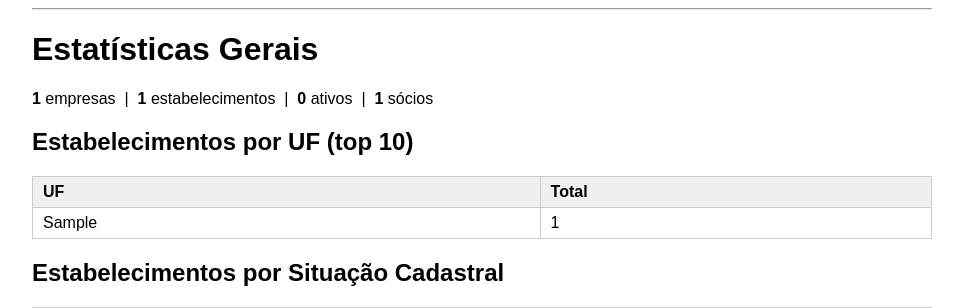
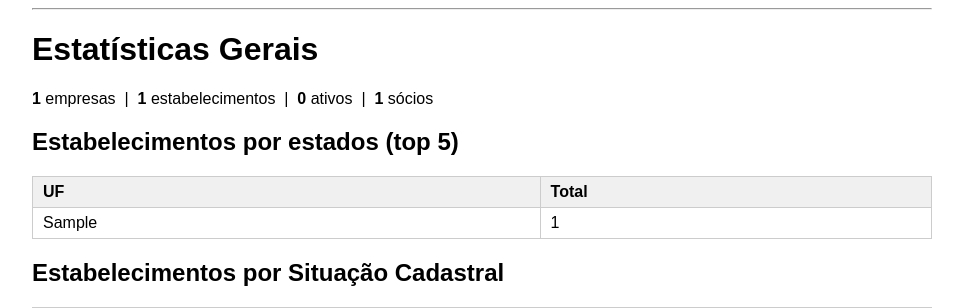
Before and after one commit to luizmachado432/busca_cnpj, a Django app: page / in a window 1280 px wide. Shown: the part 58-366 px from the top of the page, without its empty margins (158-1121 px from the left). Run offline with Django 5.2, Linux system fonts and the light colour scheme; tables that the repository leaves empty hold one stand-in row (values such as "Sample post").

Commit message:
modificando home

```diff
--- a/cnpj/templates/cnpj/home.html
+++ b/cnpj/templates/cnpj/home.html
@@ -9,7 +9,7 @@
     <strong>{{ total_socios }}</strong> sócios
 </p>
 
-<h2>Estabelecimentos por UF (top 10)</h2>
+<h2>Estabelecimentos por estados (top 5)</h2>
 <table>
     <tr><th>UF</th><th>Total</th></tr>
     {% for item in por_uf %}
--- a/cnpj/views.py
+++ b/cnpj/views.py
@@ -39,7 +39,7 @@ def home(request):
             Estabelecimento.objects.exclude(uf='')
             .values('uf')
             .annotate(total=Count('id'))
-            .order_by('-total')[:10]
+            .order_by('-total')[:5]
         ),
         'por_situacao': por_situacao,
         'por_porte': por_porte,
```
